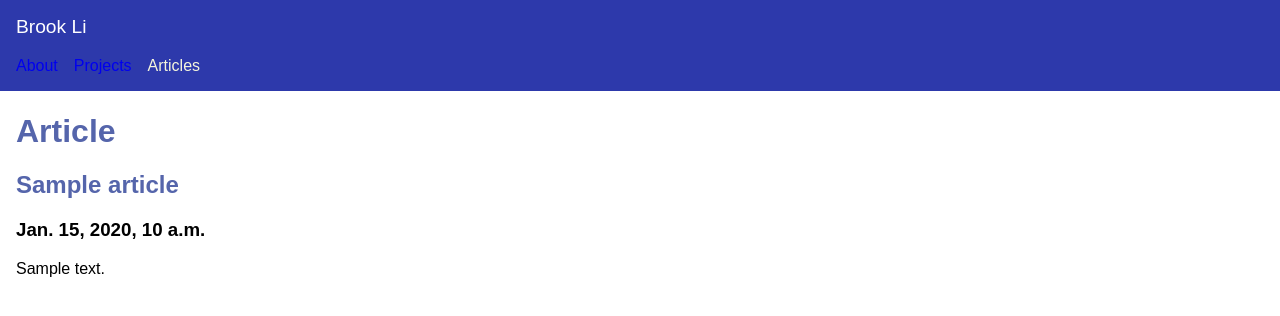
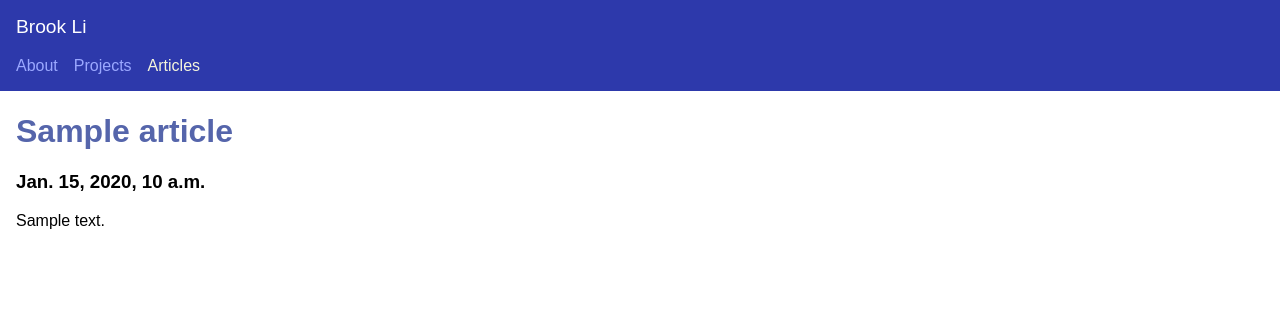
Before and after one commit to absreim/portfolio, a Django app: page /articles/1/ in a window 1280 px wide. Shown: the top 316 px of the page. Run offline with Django 3.2, Linux system fonts and the light colour scheme; tables that the repository leaves empty hold one stand-in row (values such as "Sample post").

Commit message:
Fixed color of unvisited links and adjusted formatting of the single article view.

```diff
--- a/articles/templates/articles/single.html
+++ b/articles/templates/articles/single.html
@@ -11,9 +11,8 @@
 
 {% block body %}
     <main>
-        <h1>Article</h1>
         {% if article %}
-            <h2>{{ article.name }}</h2>
+            <h1>{{ article.name }}</h1>
             <h3>{{ article.date }}</h3>
             {{ article.content | safe }}
         {% else %}
--- a/static/base.css
+++ b/static/base.css
@@ -35,15 +35,12 @@ nav {
 }
 
 nav > a {
+    color: inherit;
     text-decoration: none;
 }
 
 nav > a:not(:last-child) {
     padding-right: 1em;
-}
-
-nav > a:visited {
-    color: inherit;
 }
 
 nav > a:hover, nav > a:focus, nav > a:active {
```
